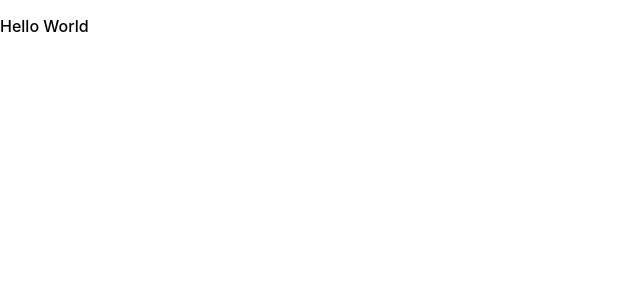
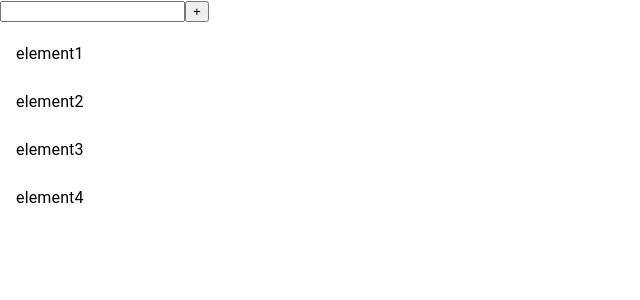
Before and after one commit to MATwiY/guild-place, a React (Create React App) app: page / in a window 1280 px wide. Shown: the top 300 px of the page, without its empty margins (0-640 px from the left). Built offline with nearby package versions, Linux system fonts and the light colour scheme.

Commit message:
feat: add boilerplate for todo list

```diff
--- /dev/null
+++ b/src/modules/Dashboard/components/Counter/Counter.module.scss
@@ -0,0 +1,4 @@
+.counter {
+  display: flex;
+  column-gap: 16px;
+}
--- /dev/null
+++ b/src/modules/Dashboard/components/Counter/Counter.tsx
@@ -0,0 +1,28 @@
+import { List, ListItem, ListItemText } from "@mui/material";
+import React, { useState } from "react";
+import styles from "./Counter.module.scss";
+
+export const Counter: React.FC = () => {
+  const [messages, setMessages] = useState([
+    "element1",
+    "element2",
+    "element3",
+    "element4",
+  ]);
+
+  return (
+    <>
+      <div className={styles.addTodo}>
+        <input />
+        <button>+</button>
+      </div>
+      <List>
+        {messages.map((message) => (
+          <ListItem>
+            <ListItemText primary={message} />
+          </ListItem>
+        ))}
+      </List>
+    </>
+  );
+};
--- /dev/null
+++ b/src/modules/Dashboard/components/Counter/index.ts
@@ -0,0 +1 @@
+export * from "./Counter";
--- a/src/modules/Dashboard/pages/DashboardPage/DashboardPage.tsx
+++ b/src/modules/Dashboard/pages/DashboardPage/DashboardPage.tsx
@@ -1,6 +1,7 @@
 import React from "react";
+import { Counter } from "../../components/Counter";
 import styles from "./DashboardPage.module.scss";
 
 export const DashboardPage: React.FC = () => {
-  return <p className={styles.helloWorld}>Hello World</p>;
+  return <Counter />;
 };
```
